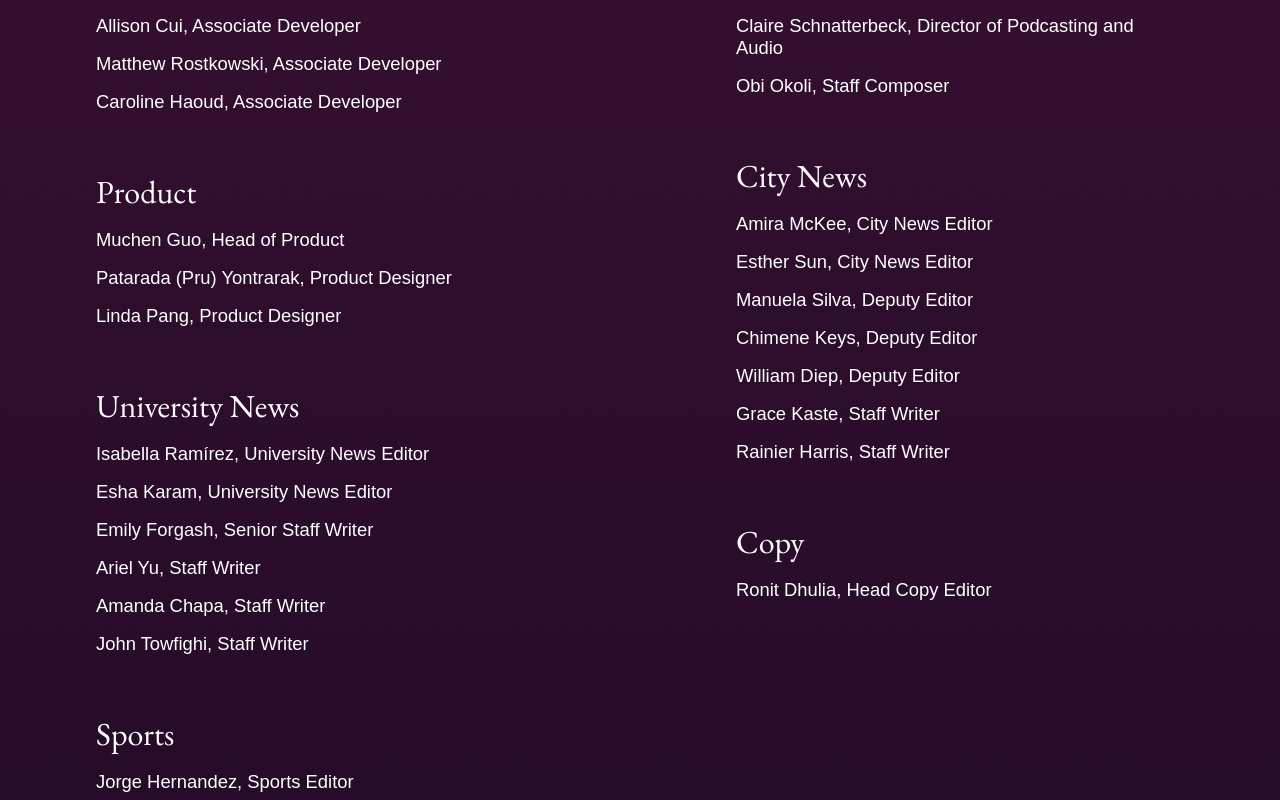
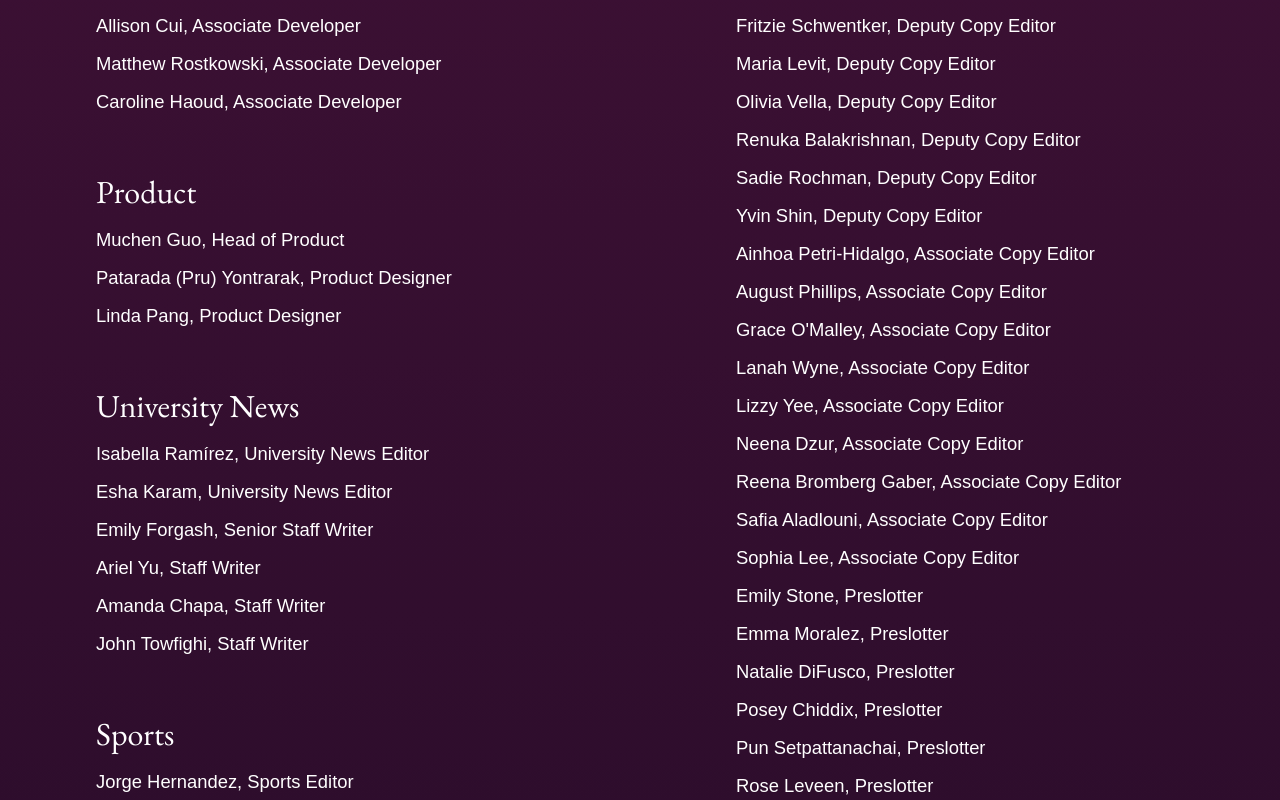
Before and after one commit to spectatorpublishing/bhm2023, a React (Create React App) app: page / in a window 1280 px wide. Shown: the part 2820-3620 px from the top of the page. Built offline with nearby package versions, Linux system fonts and the light colour scheme; a web font is replaced by a local one.

Commit message:
Updated styling and credits

```diff
--- a/src/components/LeftArticle.js
+++ b/src/components/LeftArticle.js
@@ -8,7 +8,7 @@ const LeftArticleWrapper = styled.div`
     background-color: #7A5470;
     z-index: 1;
 
-    @media screen and (max-width: 768px) {
+    @media screen and (max-width: 1023px) {
         width: 100%;
         max-width: 90vw;
         justify-content: center;
@@ -19,7 +19,7 @@ const LeftArticleWrapper = styled.div`
 const Column = styled.div`
     flex: 1;
     height: fit-content;
-    @media screen and (max-width: 768px) {
+    @media screen and (max-width: 1023px) {
         width: 100%;
     }
 `;
@@ -38,7 +38,7 @@ const MainImage = styled.div`
         object-fit: cover;
     }
 
-    @media screen and (max-width: 970px) {
+    @media screen and (max-width: 1023px) {
         width: 250px;
         height: 250px;
     }
--- a/src/components/RightArticle.js
+++ b/src/components/RightArticle.js
@@ -8,7 +8,7 @@ const RightArticleWrapper = styled.div`
     background-color: #5F415B;
     z-index: 1;
 
-    @media screen and (max-width: 768px) {
+    @media screen and (max-width: 1023px) {
         width: 100%;
         max-width: 90vw;
         justify-content: center;
@@ -19,7 +19,7 @@ const RightArticleWrapper = styled.div`
 const Column = styled.div`
     flex: 1;
     height: fit-content;
-    @media screen and (max-width: 768px) {
+    @media screen and (max-width: 1023px) {
         width: 100%;
     }
 `;
@@ -38,7 +38,7 @@ const MainImage = styled.div`
         object-fit: cover;
     }
 
-    @media screen and (max-width: 970px) {
+    @media screen and (max-width: 1023px) {
         width: 250px;
         height: 250px;
     }
@@ -46,10 +46,10 @@ const MainImage = styled.div`
     @media screen and (max-width: 768px) {
         width: 30vw;
         height: 30vw;
-        margin: 100px 0px 30px 90px;
+        margin: 80px 0px 30px 40px;
 
         img {
-            margin: -50px 0px 0px -50px;
+            margin: -20px 0px 0px -20px;
         }
     }
 `;
--- a/src/containers/Credits.js
+++ b/src/containers/Credits.js
@@ -40,7 +40,7 @@ const SectAndNames = styled.div`
     flex-wrap: wrap;
     align-content:space-around;
     width: 100%;
-    height: 150rem;
+    height: 200rem;
     margin-top: 2rem;
     @media only screen and (max-width: 768px){
         display: block;
--- a/src/containers/Home.js
+++ b/src/containers/Home.js
@@ -46,7 +46,7 @@ const Title = styled.div`
         font-size: 4rem;
     }
     @media only screen and (max-width: 767px){
-        line-height: 3.5rem;
+        line-height: 2.5rem;
         font-size: 2rem;
     }
 `;
--- a/src/containers/Section.js
+++ b/src/containers/Section.js
@@ -20,7 +20,7 @@ const HeaderDiv = styled.div`
     display: flex;
     text-transform: capitalize;
 
-    @media screen and (max-width: 768px) {
+    @media screen and (max-width: 1023px) {
         width: fit-content;
         margin: 0rem auto;
         font-size: 2.5rem;
@@ -33,9 +33,11 @@ const ArticlesContainer = styled.div`
     display: flex;
     flex-direction: column;
     align-items: left;
-
     padding-top: 25px;
-        @media screen and (max-width: 768px) {
+        @media screen and (min-width: 1024px) {
+            padding-left: 20px;
+        }
+        @media screen and (max-width: 1023px) {
             margin: 0px;
             display: flex;
             align-items: center;
--- a/src/data/credits.js
+++ b/src/data/credits.js
@@ -254,6 +254,126 @@ export const credits = {
       {
         "staff_name": "Ronit Dhulia",
         "title": "Head Copy Editor"
+      },
+      {
+        "staff_name": "Fritzie Schwentker",
+        "title": "Deputy Copy Editor"
+      },
+      {
+        "staff_name": "Maria Levit",
+        "title": "Deputy Copy Editor"
+      },
+      {
+        "staff_name": "Olivia Vella",
+        "title": "Deputy Copy Editor"
+      },
+      {
+        "staff_name": "Renuka Balakrishnan",
+        "title": "Deputy Copy Editor"
+      },
+      {
+        "staff_name": "Sadie Rochman",
+        "title": "Deputy Copy Editor"
+      },
+      {
+        "staff_name": "Yvin Shin",
+        "title": "Deputy Copy Editor"
+      },
+      {
+        "staff_name": "Ainhoa Petri-Hidalgo",
+        "title": "Associate Copy Editor"
+      },
+      {
+        "staff_name": "August Phillips",
+        "title": "Associate Copy Editor"
+      },
+      {
+        "staff_name": "Grace O'Malley",
+        "title": "Associate Copy Editor"
+      },
+      {
+        "staff_name": "Lanah Wyne",
+        "title": "Associate Copy Editor"
+      },
+      {
+        "staff_name": "Lizzy Yee",
+        "title": "Associate Copy Editor"
+      },
+      {
+        "staff_name": "Neena Dzur",
+        "title": "Associate Copy Editor"
+      },
+      {
+        "staff_name": "Reena Bromberg Gaber",
+        "title": "Associate Copy Editor"
+      },
+      {
+        "staff_name": "Safia Aladlouni",
+        "title": "Associate Copy Editor"
+      },
+      {
+        "staff_name": "Sophia Lee",
+        "title": "Associate Copy Editor"
+      },
+      {
+        "staff_name": "Emily Stone",
+        "title": "Preslotter"
+      },
+      {
+        "staff_name": "Emma Moralez",
+        "title": "Preslotter"
+      },
+      {
+        "staff_name": "Natalie DiFusco",
+        "title": "Preslotter"
+      },
+      {
+        "staff_name": "Posey Chiddix",
+        "title": "Preslotter"
+      },
+      {
+        "staff_name": "Pun Setpattanachai",
+        "title": "Preslotter"
+      },
+      {
+        "staff_name": "Rose Leveen",
+        "title": "Preslotter"
+      },
+      {
+        "staff_name": "Sally Kaye",
+        "title": "Preslotter"
+      },
+      {
+        "staff_name": "Celeste Abourjeili",
+        "title": "Preslotter"
+      },
+      {
+        "staff_name": "Daniel Knorek",
+        "title": "Preslotter"
+      },
+      {
+        "staff_name": "Driscoll Callan",
+        "title": "Preslotter"
+      },
+      {
+        "staff_name": "Ella Ahner",
+        "title": "Preslotter"
+      },
+      {
+        "staff_name": "Emma Kaneira",
+        "title": "Preslotter"
+      },
+      {
+        "staff_name": "Nola Gallo",
+        "title": "Preslotter"
+      },
+      {
+        "staff_name": "Reese Ransweiler",
+        "title": "Preslotter"
+      },
+      {
+        "staff_name": "Vaishnavi Sirkay",
+        "title": "Preslotter"
       }
     ],
 };
```
